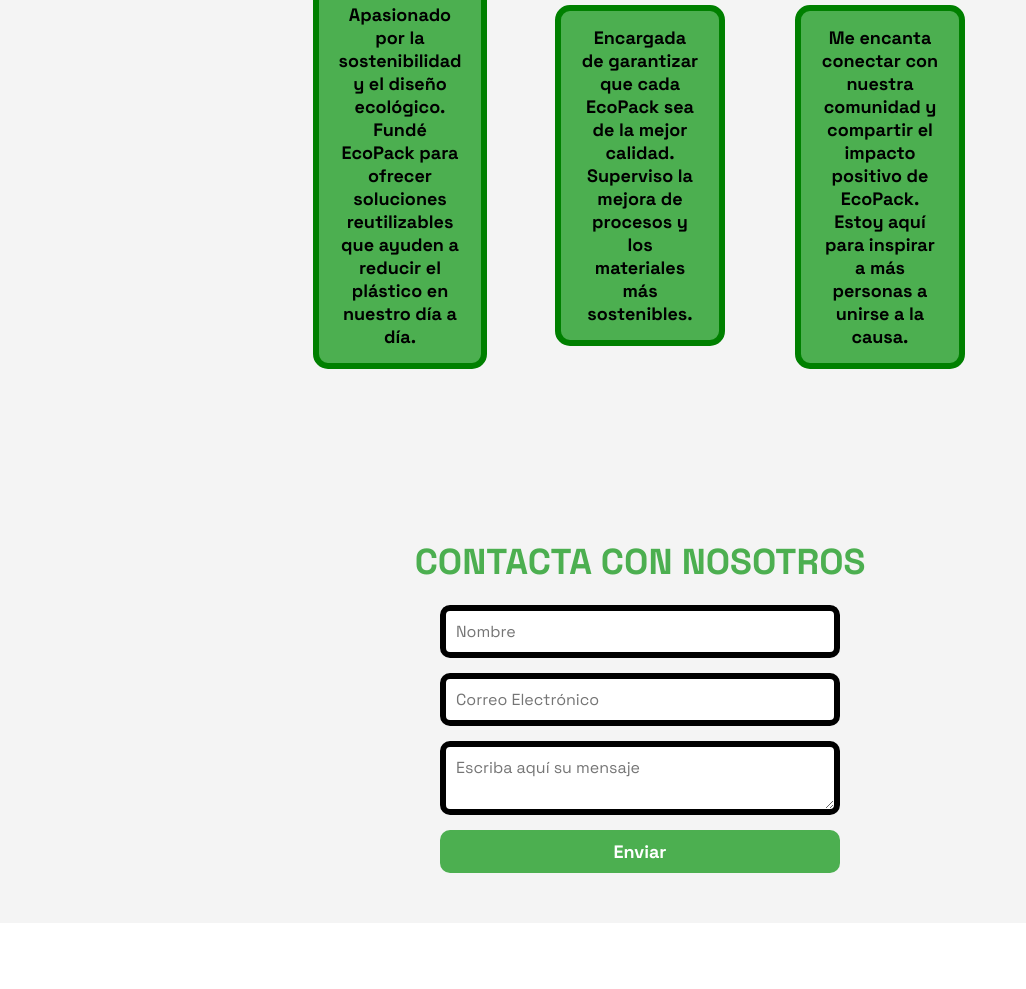
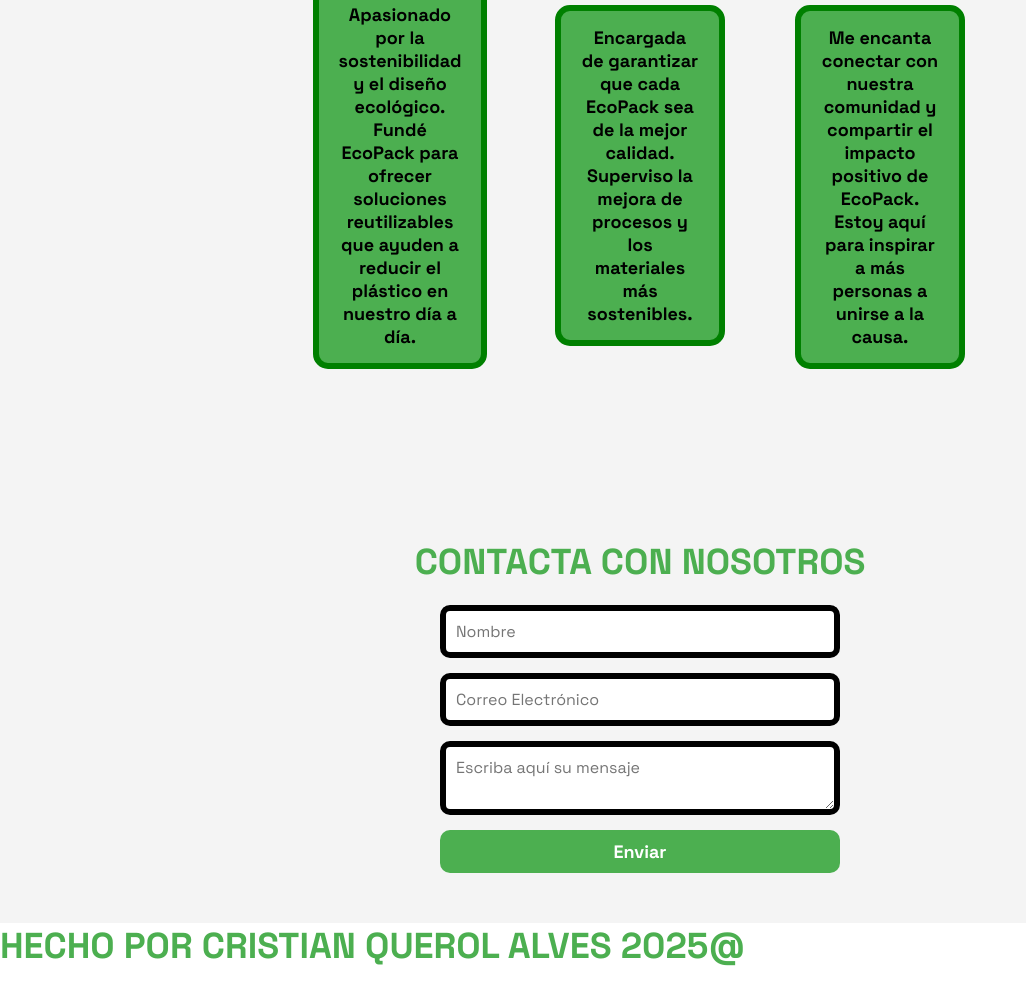
Before and after one commit to cristianquerolalves/ecopack, a plain HTML site: page index.html in a window 1280 px wide. Shown: the part 2950-3939 px from the top of the page, without its empty margins (0-1026 px from the left). Before the commit the page ends 3873 px from the top, so only its background shows below. Drawn offline with Linux system fonts and the light colour scheme; files whose address does not match are found by name.

Commit message:
Update index.html

```diff
--- a/index.html
+++ b/index.html
@@ -163,6 +163,9 @@
           </section>
 
 
+<section id="marcadeagua">
+     <h2 class="titulo5">HECHO POR CRISTIAN QUEROL ALVES 2025@</h2>
+  </section>
 
 </body>
 </html>
```
